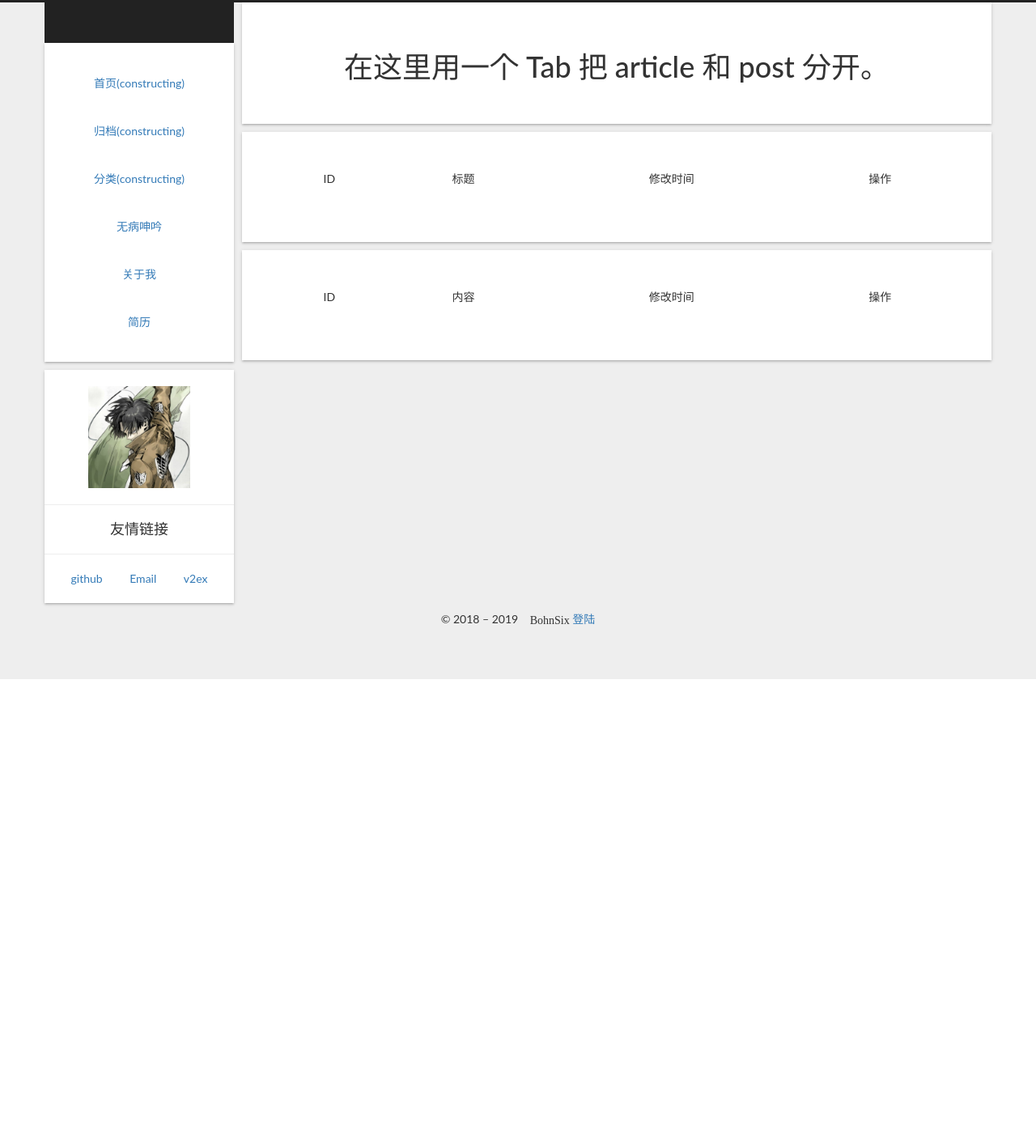
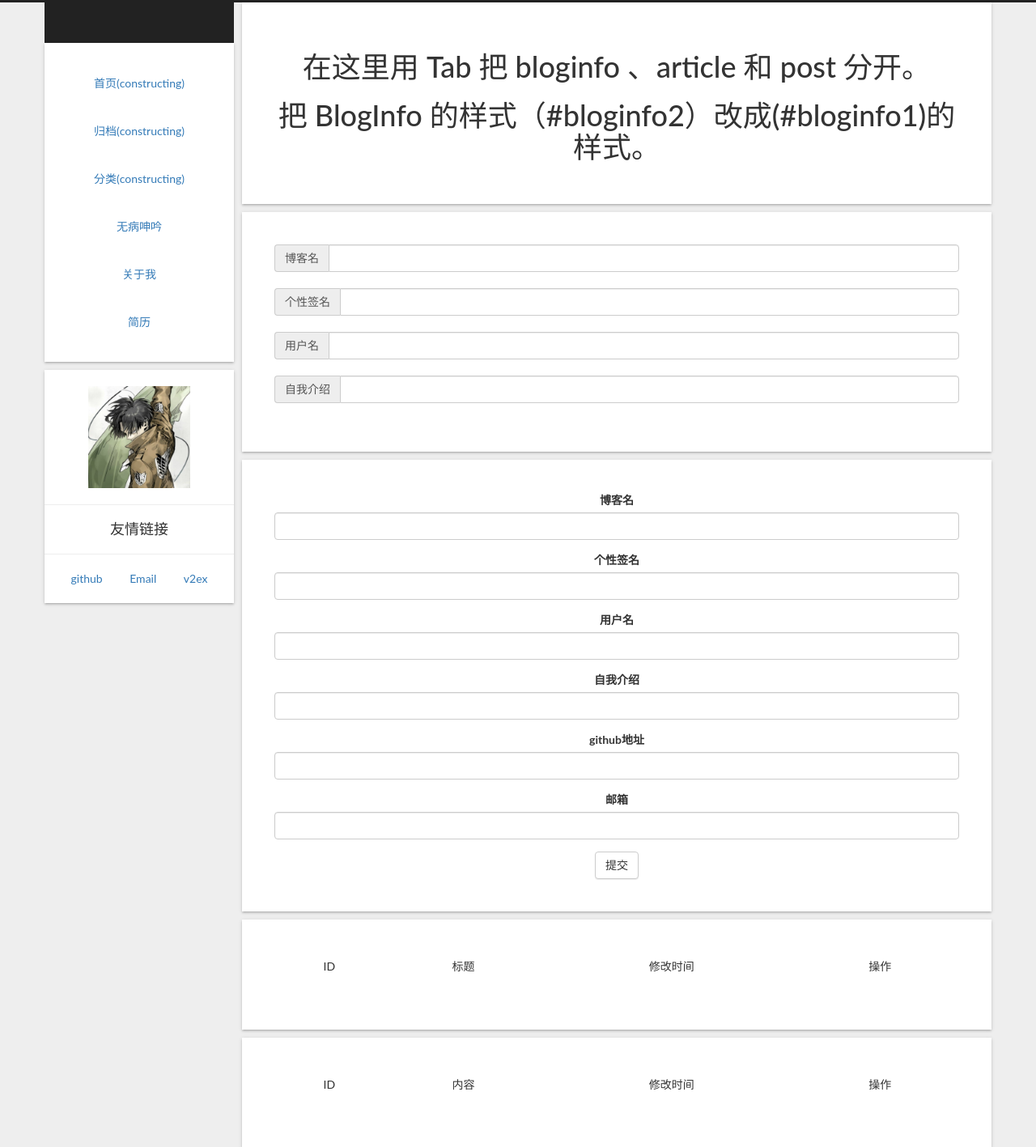
Before and after one commit to BohnSix/myblog, a Flask app: template app/templates/auth/management.html in a window 1280 px wide. Shown: the top 1417 px of the page at 81% size. Before the commit the page ends 839 px from the top, so only its background shows below. Run offline with Flask 2, Linux system fonts and the light colour scheme; the template is opened without the code that fills it: values that come from a table or form of the project are taken from there, others are empty; parts of the project's set-up code (start-up, migrations or seed data) failed here and were passed over; some libraries are stand-ins or nearby versions; some web fonts are replaced.

Commit message:
update editBlogInfoForm

```diff
--- a/app/auth/forms.py
+++ b/app/auth/forms.py
@@ -41,3 +41,13 @@ class EditArticleForm(FlaskForm):
 class EditPostForm(FlaskForm):
     content = TextAreaField(u"内容", validators=[DataRequired()])
     submit = SubmitField(u"提交")
+
+
+class EditBlogInfoForm(FlaskForm):
+    title = StringField(u"博客名", validators=[DataRequired(), Length(1, 64)])
+    signature = StringField(u"个性签名", validators=[DataRequired(), Length(1, 64)])
+    name = StringField(u"用户名", validators=[DataRequired(), Length(1, 64)])
+    selfIntro = StringField(u"自我介绍", validators=[DataRequired(), Length(1, 64)])
+    github = StringField(u"github地址", validators=[DataRequired(), Length(1, 64)])
+    email = StringField(u"邮箱", validators=[DataRequired(), Length(1, 64)])
+    submit = SubmitField(u"提交")
--- a/app/forge.py
+++ b/app/forge.py
@@ -22,8 +22,7 @@ def forge_blogInfo():
                         signature=u"高度自律即绝对自由",
                         selfIntro=u'flask新手',
                         github=u"https://github.com/bohnsix",
-                        email=u'bohnsix@163.com',
-                        choose=True)
+                        email=u'bohnsix@163.com')
     db.session.add(blogInfo)
     db.session.commit()
 
--- a/app/models.py
+++ b/app/models.py
@@ -83,10 +83,9 @@ class BlogInfo(db.Model):
     title = db.Column(db.String(64))
     signature = db.Column(db.Text)
     name = db.Column(db.String(64))
-    selfIntro = db.Column(db.String(64))
+    selfIntro = db.Column(db.Text)
     github = db.Column(db.String(64))
     email = db.Column(db.String(64))
-    choose = db.Column(db.Boolean)
     # friendLink = db.Column(db.String(64))  # 用外键连接一张表
     # avatar = db.Column(db.Text)
 
--- a/app/templates/auth/management.html
+++ b/app/templates/auth/management.html
@@ -3,7 +3,33 @@
 
 {% block main %}
     <div class="mypost">
-    <h1>在这里用一个 Tab 把 article 和 post 分开。</h1>
+        <h1>在这里用 Tab 把 bloginfo 、article 和 post 分开。</h1>
+        <h1>把 BlogInfo 的样式（#bloginfo2）改成(#bloginfo1)的样式。</h1>
+    </div>
+    <div class="mypost" id="bloginfo1">
+        <form method="post">
+            <div class="input-group">
+                <span class="input-group-addon">博客名</span>
+                <input type="text" class="form-control" id="title" aria-describedby="basic-addon3">
+            </div><br />
+            <div class="input-group">
+                <span class="input-group-addon">个性签名</span>
+                <input type="text" class="form-control" id="signature" aria-describedby="basic-addon3">
+            </div><br />
+            <div class="input-group">
+                <span class="input-group-addon">用户名</span>
+                <input type="text" class="form-control" id="name" aria-describedby="basic-addon3">
+            </div><br />
+            <div class="input-group">
+                <span class="input-group-addon">自我介绍</span>
+                <input type="text" class="form-control" id="selfintro" aria-describedby="basic-addon3">
+            </div><br />
+        </form>
+    </div>
+    <div class="mypost" id="bloginfo2">
+        <form method="post">
+            {{ wtf.quick_form(form) }}
+        </form>
     </div>
     <div class="mypost" id="articles">
         <table class="table">
@@ -19,11 +45,11 @@
             <tbody>
             {% for article in articles %}
                 <tr>
-            <td>{{ article.id}}</td>
+                    <td>{{ article.id }}</td>
                     <td>
                         {{ article.title }}
                     </td>
-            <td>{{ article.timestamp}}</td>
+                    <td>{{ article.timestamp }}</td>
                     <td>
                         <button class="btn btn-danger">
                             <a style="color: black" href="{{ url_for('auth.del_article', id=article.id) }}">删除</a>
@@ -52,11 +78,11 @@
             <tbody>
             {% for post in posts %}
                 <tr>
-            <td>{{ post.id}}</td>
+                    <td>{{ post.id }}</td>
                     <td>
                         {{ post.content }}
                     </td>
-            <td>{{ post.timestamp}}</td>
+                    <td>{{ post.timestamp }}</td>
                     <td>
                         <button class="btn btn-danger">
                             <a style="color: black" href="{{ url_for('auth.del_post', id=post.id) }}">删除</a>
```
Also changed, not shown: app/auth/views.py (+42 -9 lines), app/main/views.py (+5 -5 lines), app/templates/auth/editBlogInfo.html (added, +17 -0 lines), DevData.sqlite. Lines whose indentation alone changed are shown as unchanged.
